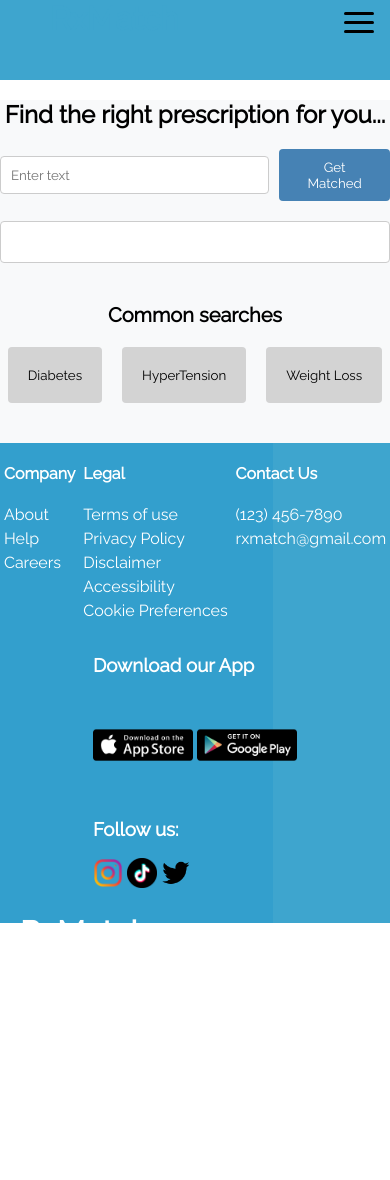
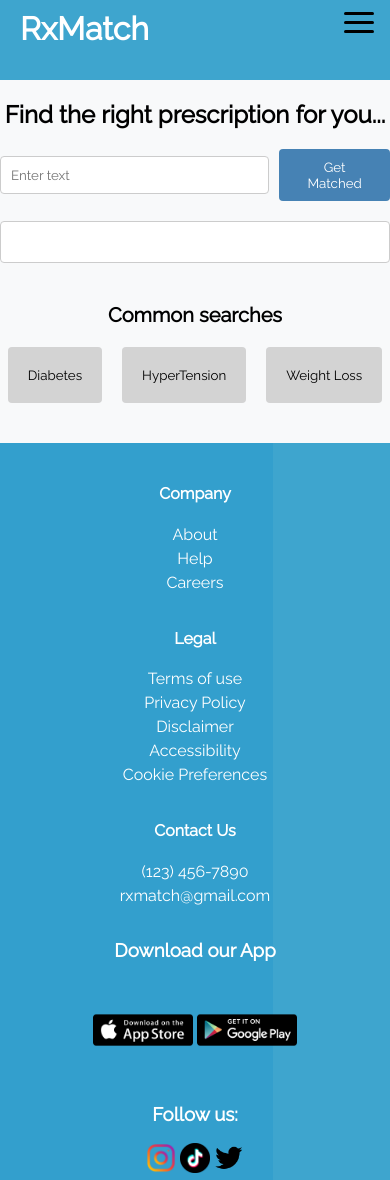
Before and after one commit to iaxel7/RxMatchV1, a plain HTML site: page public/match.html in a window 390 px wide. Shown: the top 1180 px of the page. Before the commit the page ends 1023 px from the top, so only its background shows below. Drawn offline with Linux system fonts and the light colour scheme.

Commit message:
final match page touches and responsiveness

```diff
--- a/public/match.css
+++ b/public/match.css
@@ -1,4 +1,3 @@
-
 @import url('https://fonts.googleapis.com/css?family=Raleway');
 
 * {
@@ -6,13 +5,22 @@
     box-sizing: border-box;
 }
 
-body {
+html, body {
+    height: 100%;
     margin: 0;
     padding: 0;
+    display: flex;
+    flex-direction: column;
+}
+
+body {
+    display: flex;
+    flex-direction: column;
 }
 
 main {
-    padding: 0%;
+    flex: 1;
+    padding: 0;
     background-color: #f8f9fa;
 }
 
@@ -57,6 +65,9 @@ main {
     background-color: #fff;
     border: 1px solid #ccc;
     border-radius: 4px;
+    max-width: 600px;
+    margin-left: auto;
+    margin-right: auto;
 }
 
 /* Common Searches Section */
@@ -97,9 +108,7 @@ main {
     margin-top: 10px;
 }
 
-
 /* nav bar styling */
-
 .navbar {
     display: flex;
     position: relative;
@@ -117,8 +126,8 @@ main {
     color: #3EA5CE;
 }
 
-.brand-title:hover{
-    color: black;
+.brand-title:hover {
+    color: #3EA5CE;
     cursor: pointer;
 }
 
@@ -175,6 +184,12 @@ main {
         background-color: #3EA5CE;
     }
 
+    .brand-title {
+        margin-left: 20px;
+        margin-top: 10px;
+        color: white;
+    }
+
     .toggle-button {
         display: flex;
     }
@@ -200,13 +215,14 @@ main {
     .navbar-links.active {
         display: flex;
     }
+}
 
-}
 /* footer styling */
 .footer {
     background: linear-gradient(to right, #339FCD 70%, #3EA5CE 30%);
     color: white;
-    height: 30rem;
+    padding: 20px 0;
+    margin-top: auto;
 }
 
 .footer-content {
@@ -220,6 +236,7 @@ main {
     list-style: none;
     padding: 0;
 }
+
 .footer-content ul li {
     margin: 5px 0;
 }
@@ -230,23 +247,40 @@ main {
     background-color: rgba(0, 0, 0, 0.1);
 }
 
-.download .button{
+.download .button {
     height: 100px;
 }
 
-.icon{
+.icon {
     height: 30px;
 }
 
-.scope{
+.scope {
     display: grid;
 }
 
-.left{
+.left {
     margin-left: 20px;
 }
 
-.right{
+.right {
     float: right;
     margin-right: 50px;
 }
+
+@media (max-width: 800px) {
+    .footer-content {
+        flex-direction: column;
+        align-items: center;
+        text-align: center;
+    }
+
+    .left, .right {
+        float: none;
+        text-align: center;
+    }
+
+    .right {
+        margin-right: 0;
+    }
+}
--- a/public/match.html
+++ b/public/match.html
@@ -42,22 +42,21 @@
                 <button class="search-button" data-search="HyperTension">HyperTension</button>
                 <button class="search-button" data-search="Weight Loss">Weight Loss</button>
             </div>
-
         </section>
-
+    </main>
     <footer class="footer">
         <div class="footer-content">
             <div class="company">
+                <h4>Company</h4>
                 <ul>
-                        <h4>Company</h4>
                     <li>About</li>
                     <li>Help</li>
                     <li>Careers</li>
                 </ul>
             </div>
             <div class="legal">
+                <h4>Legal</h4>
                 <ul>
-                        <h4>Legal</h4>
                     <li>Terms of use</li>
                     <li>Privacy Policy</li>
                     <li>Disclaimer</li>
@@ -66,8 +65,8 @@
                 </ul>
             </div>
             <div class="contact">
+                <h4>Contact Us</h4>
                 <ul>
-                        <h4>Contact Us</h4>
                     <li>(123) 456-7890</li>
                     <li>rxmatch@gmail.com</li>
                 </ul>
@@ -75,37 +74,24 @@
             <div class="scope">
                 <div class="download">
                     <h3>Download our App</h3>
-                    <img src="images/app-store-badge.png" class="button">
-                    <img src="images/google-play-badge.png" class="button">
+                    <img src="images/app-store-badge.png" alt="App Store Badge" class="button">
+                    <img src="images/google-play-badge.png" alt="Google Play Badge" class="button">
                 </div>
-
                 <div class="follow">
                     <h3>Follow us:</h3>
-                    <img src="images/instagram-icon.webp" class="icon">
-                    <img src="images/tiktok-icon.webp" class="icon">
-                    <img src="images/twitter-icon.webp" class="icon">
+                    <img src="images/instagram-icon.webp" alt="Instagram Icon" class="icon">
+                    <img src="images/tiktok-icon.webp" alt="TikTok Icon" class="icon">
+                    <img src="images/twitter-icon.webp" alt="Twitter Icon" class="icon">
                 </div>
             </div>
         </div>
-
         <div class="left">
             <h1>RxMatch</h1>
         </div>
-
         <div class="right">
             <p>© RxMatch, LLC 2024</p>
         </div>
     </footer>
-
-
-
-    </main>
-
-
     <script src="match.js"></script>
-
-
-
-
 </body>
 </html>
--- a/server.js
+++ b/server.js
@@ -32,7 +32,7 @@ function ensureLoggedIn (req, res, next){
 
 //route to serve index.html
 app.get("/",(req,res) => {
-    res.sendFile(path.join(__dirname, 'public/HomePage-Diana', 'index.html'))
+    res.sendFile(path.join(__dirname, 'public/Home Page - Diana ', 'index.html'))
 });
 
 
```
Lines whose indentation alone changed are shown as unchanged.
